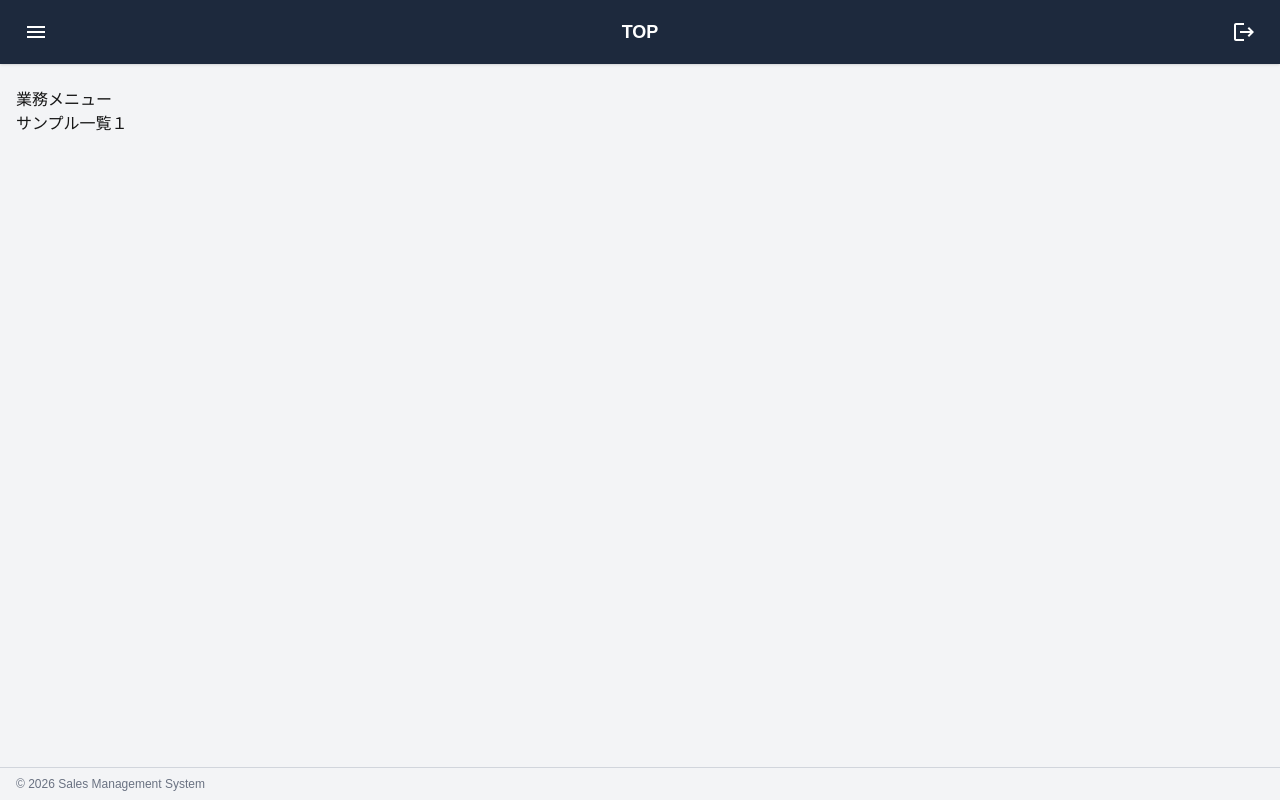
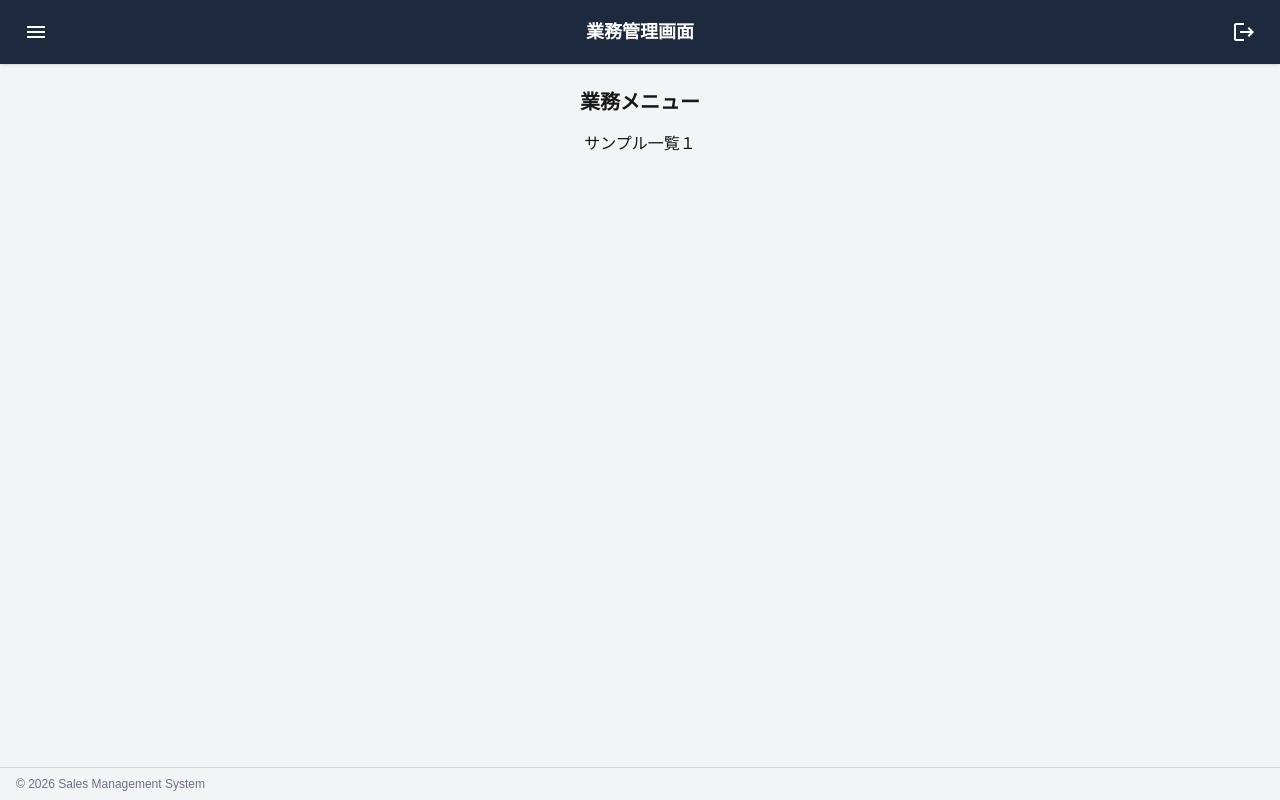
Before and after one commit to haya0626/learning, a Next.js app: page / in a window 1280 px wide. Built offline with nearby package versions, Linux system fonts and the light colour scheme.

Commit message:
add 常にフッター等が出るように修正

```diff
--- a/app/layout.tsx
+++ b/app/layout.tsx
@@ -1,6 +1,7 @@
 import type { Metadata } from "next";
 import { AppProviders } from "./src/providers/AppProviders";
 import "./src/styles/globals.css";
+import { AppShell } from "./src/components/layouts/AppShell";
 
 /**
  * HTML の<title>と<meta>を、Next.js が自動定義（Metadata API）
@@ -28,7 +29,9 @@ export default function Layout({
   return (
     <html lang="ja">
       <body>
-        <AppProviders>{children}</AppProviders>
+        <AppShell title="業務管理画面">
+          <AppProviders>{children}</AppProviders>
+        </AppShell>
       </body>
     </html>
   );
--- a/app/page.tsx
+++ b/app/page.tsx
@@ -1,12 +1,11 @@
 import Link from "next/link";
-import { AppShell } from "./src/components/layouts/AppShell";
 
 export default function TopPage() {
   return (
-    <AppShell title="TOP">
-      <p>業務メニュー</p>
+    <div className="flex flex-col items-center gap-4">
+      <p className="text-xl font-bold">業務メニュー</p>
 
       <Link href="/sample1">サンプル一覧１</Link>
-    </AppShell>
+    </div>
   );
 }
```
